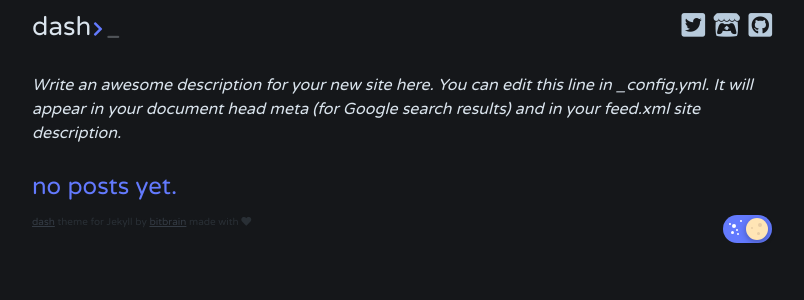
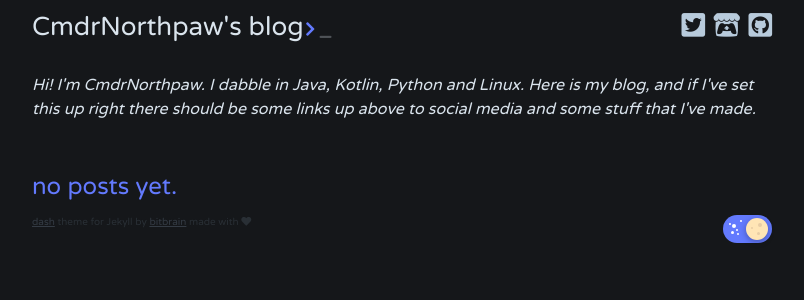
Before and after one commit to CmdrNorthpaw/cmdrnorthpaw.dev, a Jekyll site: the page built from index.markdown, in a window 1280 px wide. Shown: the top 300 px of the page, without its empty margins (238-1042 px from the left). Built offline with Jekyll 4.4.1, drawn with Linux system fonts in a browser that asks for light colours; the list of posts is cut into pages by our own code.

Commit message:
More changes to config.yml

```diff
--- a/_config.yml
+++ b/_config.yml
@@ -1,10 +1,10 @@
-title: dash
-author: GitHub User
-email: miguel-gonzalez@gmx.de
+title: CmdrNorthpaw's blog
+author: CmdrNorthpaw
+email: thetuxkid@gmail.com
 description: > # this means to ignore newlines until "show_exerpts:"
-  Write an awesome description for your new site here. You can edit this
-  line in _config.yml. It will appear in your document head meta (for
-  Google search results) and in your feed.xml site description.
+  Hi! I'm CmdrNorthpaw. I dabble in Java, Kotlin, Python and Linux. Here is my blog,
+  and if I've set this up right there should be some links up above to social media
+  and some stuff that I've made.
 show_excerpts: false # set to true to show excerpts on the homepage
 
 paginate: 1
```
